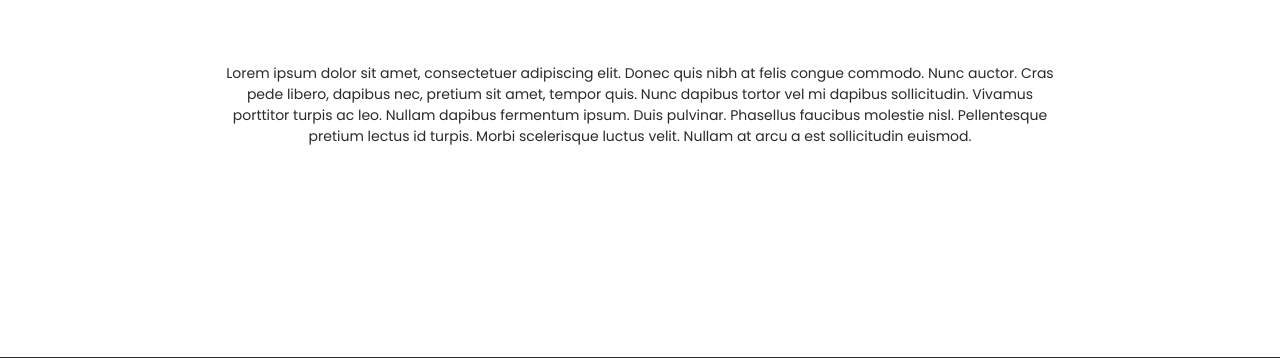
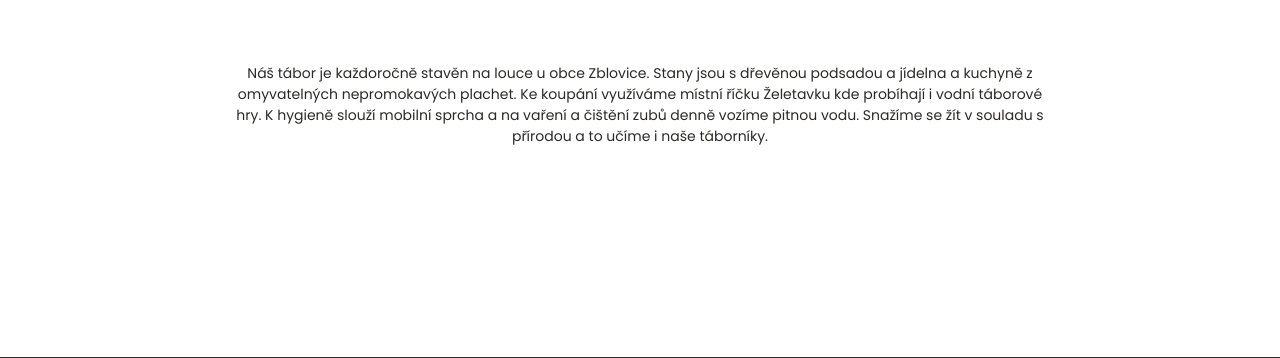
Before and after one commit to zdepodany/taborStrelkaWeb, a Django app: page / in a window 1280 px wide. Shown: the part 493-851 px from the top of the page. Run offline with Django 3.2, Linux system fonts and the light colour scheme.

Commit message:
Add new landing text

```diff
--- a/taborapp/templates/index.html
+++ b/taborapp/templates/index.html
@@ -14,11 +14,7 @@
         </div>
     </div>
     <div class="landingDesc">
-        <p>Lorem ipsum dolor sit amet, consectetuer adipiscing elit. Donec quis nibh at felis congue commodo. Nunc
-            auctor. Cras pede libero, dapibus nec, pretium sit amet, tempor quis. Nunc dapibus tortor vel mi dapibus
-            sollicitudin. Vivamus porttitor turpis ac leo. Nullam dapibus fermentum ipsum. Duis pulvinar. Phasellus
-            faucibus molestie nisl. Pellentesque pretium lectus id turpis. Morbi scelerisque luctus velit. Nullam at
-            arcu a est sollicitudin euismod.</p>
+        <p>Náš tábor je každoročně stavěn na louce u obce Zblovice. Stany jsou s dřevěnou podsadou a jídelna a kuchyně z omyvatelných nepromokavých plachet. Ke koupání využíváme místní říčku Želetavku kde probíhají i vodní táborové hry. K hygieně slouží mobilní sprcha a na vaření a čištění zubů denně vozíme pitnou vodu. Snažíme se žít v souladu s přírodou a to učíme i naše táborníky.</p>
     </div>
 </section>
 {% endblock %}
```
